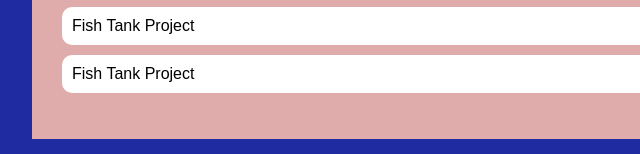
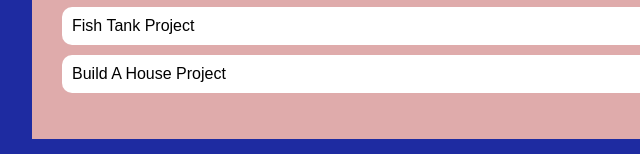
Before and after one commit to EastonWood7/EastonWood7.github.io, a plain HTML site: page portfolio.html in a window 1280 px wide. Shown: the part 646-800 px from the top of the page, 208-848 px from the left. Drawn offline with Linux system fonts and the light colour scheme.

Commit message:
text change

```diff
--- a/portfolio.html
+++ b/portfolio.html
@@ -38,7 +38,7 @@
         <li><a href="https://www.khanacademy.org/computer-programming/spin-off-of-project-ad-design/5038900273135616">ad design</a></li>
         <li><a href="https://www.khanacademy.org/computer-programming/halloween-project/5979768284954624">Halloween Project</a></li>
         <li><a href="https://www.khanacademy.org/computer-programming/spin-off-of-project-fish-tank/4609233124245504">Fish Tank Project</a></li>
-        <li><a href="https://www.khanacademy.org/computer-programming/spin-off-of-project-build-a-house/6288513731510272">Fish Tank Project</a></li>
+        <li><a href="https://www.khanacademy.org/computer-programming/spin-off-of-project-build-a-house/6288513731510272">Build A House Project</a></li>
          </ul>
         </div>
       </main>
```
